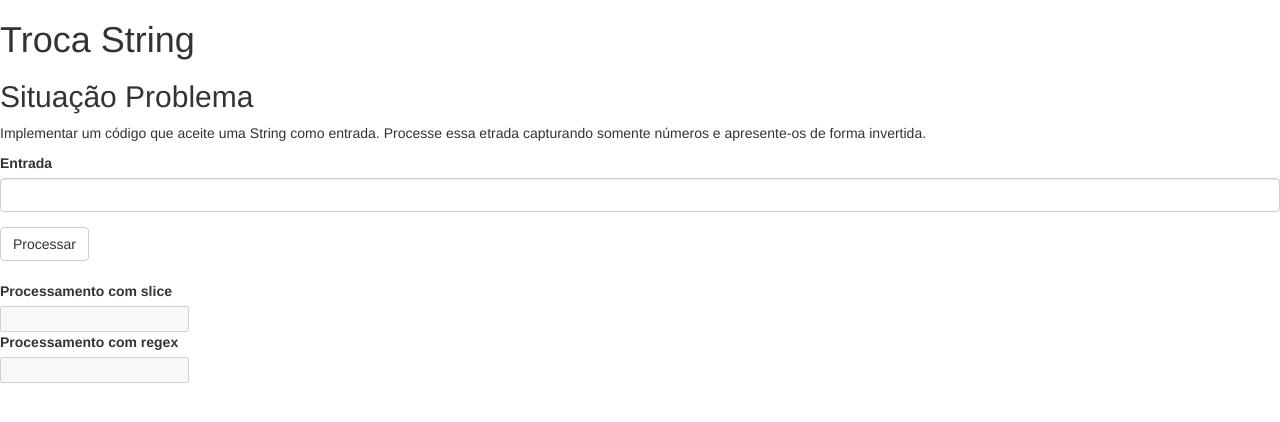
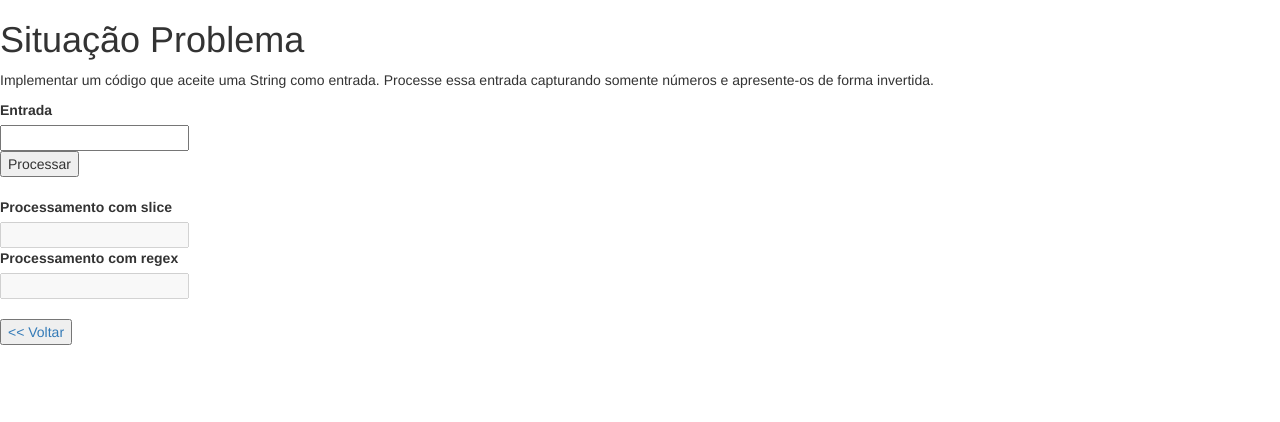
Before and after one commit to SousaPedro11/lealchalenge, a Flask app: page /cep/ in a window 1280 px wide. Shown: the top 422 px of the page. Run offline with Flask 2, Linux system fonts and the light colour scheme; some libraries are stand-ins or nearby versions.

Commit message:
string reverse app

```diff
--- a/app/templates/cep.html
+++ b/app/templates/cep.html
@@ -4,18 +4,28 @@
     {{ super() }} - Troca CEP
 {% endblock %}
 {% block content %}
-    <h1>Troca String</h1>
-    <h2>Situação Problema</h2>
+    <h1>Situação Problema</h1>
     <p>
-        Implementar um código que aceite uma String como entrada. Processe essa etrada
-        capturando somente números e apresente-os de forma invertida.
+        Implementar um código que aceite uma String como entrada.
+        Processe essa entrada capturando somente números e apresente-os
+        de forma invertida.
     </p>
-    {{ wtf.quick_form(form) }}
+
+    <form action="" method="post">
+        {{ form.hidden_tag() }}
+        {{ form.string.label }}<br>
+        {{ form.string }}<br>
+        {{ form.submit }}<br>
+    </form>
     <br>
-    <form action="" method="get">
-        <label for="troca">Processamento com slice</label><br>
-        <input type="text" name="troca" id="troca" value="{{ retorno }}" disabled><br>
-        <label for="troca_regex">Processamento com regex</label><br>
-        <input type="text" name="troca_regex" id="troca_regex" value="{{ retorno_regex }}" disabled><br>
+    <form action="" method="get"></form>
+    <label for="troca">Processamento com slice</label><br>
+    <input type="text" name="troca" id="troca" value="{{ retorno }}" disabled><br>
+    <label for="troca_regex">Processamento com regex</label><br>
+    <input type="text" name="troca_regex" id="troca_regex" value="{{ retorno_regex }}" disabled><br>
     </form>
+    <br>
+    <a href="{{ url_for('challenge_bp.home') }}">
+        <button type="button"><< Voltar</button>
+    </a>
 {% endblock %}
```
